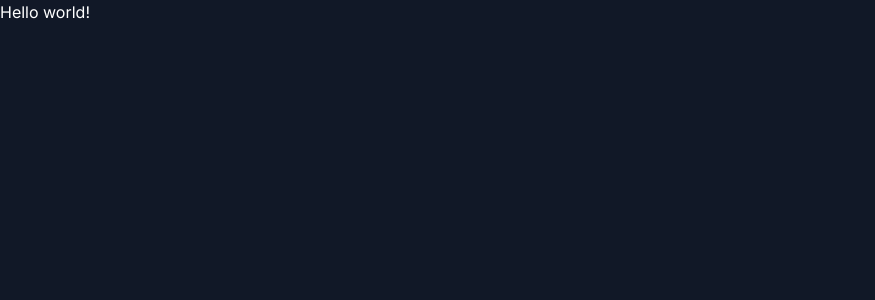
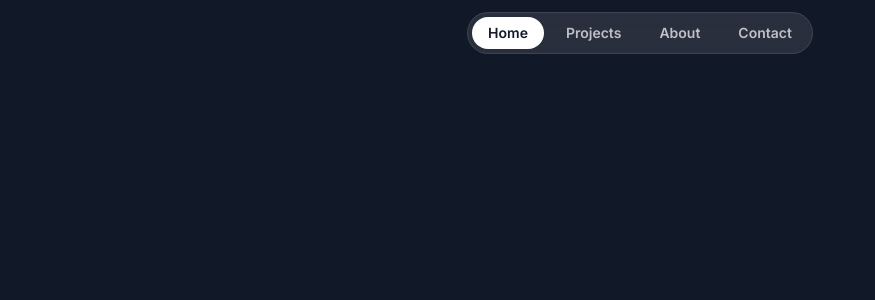
Before and after one commit to imantalebizadeh/portfolio-template, a Next.js app: page / in a window 1280 px wide. Shown: the top 300 px of the page, without its empty margins (0-875 px from the left). Built offline with nearby package versions, Linux system fonts and the light colour scheme; a web font is replaced by a local one.

Commit message:
Implement Header component and integrate it into HomePage

```diff
--- a/app/page.tsx
+++ b/app/page.tsx
@@ -1,3 +1,9 @@
+import Header from "@/components/header";
+
 export default async function HomePage() {
-  return <div>Hello world!</div>;
+  return (
+    <div>
+      <Header />
+    </div>
+  );
 }
--- /dev/null
+++ b/components/header.tsx
@@ -0,0 +1,32 @@
+"use client";
+
+import { useState } from "react";
+
+import { NAV_ITEMS } from "@/constants";
+import { cn } from "@/lib/utils";
+
+export default function Header() {
+  const [activeNavItem, setActiveNavItem] = useState(1);
+
+  return (
+    <header className="fixed left-1/2 right-1/2 top-3 flex items-center justify-center">
+      <nav className="flex gap-x-1.5 rounded-full border border-white/10 bg-white/10 p-1 backdrop-blur">
+        {NAV_ITEMS.map((navItem) => {
+          const isActive = navItem.id === activeNavItem;
+
+          return (
+            <a
+              key={navItem.title}
+              href={navItem.url}
+              data-active={isActive}
+              className={cn("nav-item", isActive && "bg-white text-gray-900")}
+              onClick={() => setActiveNavItem(navItem.id)}
+            >
+              {navItem.title}
+            </a>
+          );
+        })}
+      </nav>
+    </header>
+  );
+}
```
